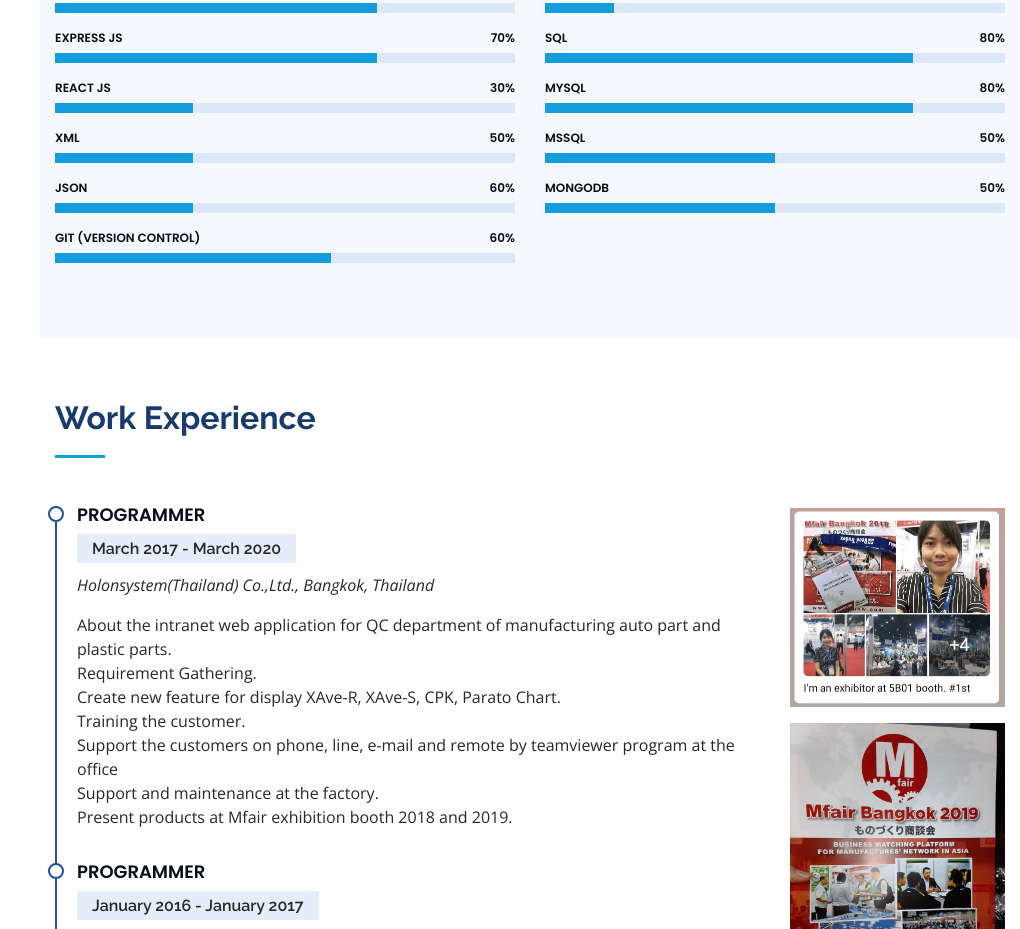
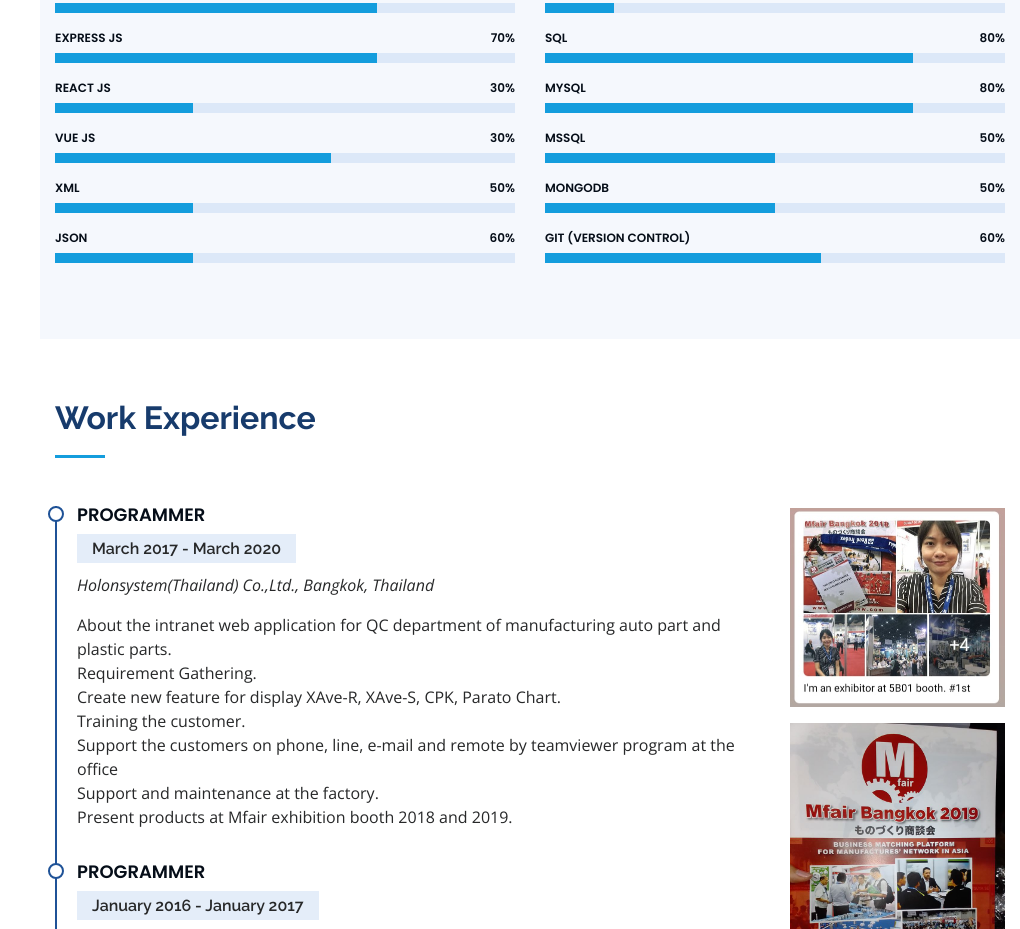
Before and after one commit to Mai2563/Mai2563.github.io, a plain HTML site: page index.html in a window 1280 px wide. Shown: the part 1339-2268 px from the top of the page, without its empty margins (260-1280 px from the left). Drawn offline with nearby package versions, Linux system fonts and the light colour scheme.

Commit message:
Add skill

```diff
--- a/index.html
+++ b/index.html
@@ -147,6 +147,13 @@
             </div>
 
             <div class="progress">
+              <span class="skill">Vue JS<i class="val">30%</i></span>
+              <div class="progress-bar-wrap">
+                <div class="progress-bar" role="progressbar" aria-valuenow="60" aria-valuemin="0" aria-valuemax="100"></div>
+              </div>
+            </div>
+
+            <div class="progress">
               <span class="skill">XML <i class="val">50%</i></span>
               <div class="progress-bar-wrap">
                 <div class="progress-bar" role="progressbar" aria-valuenow="30" aria-valuemin="0" aria-valuemax="100"></div>
@@ -157,13 +164,6 @@
               <span class="skill">Json <i class="val">60%</i></span>
               <div class="progress-bar-wrap">
                 <div class="progress-bar" role="progressbar" aria-valuenow="30" aria-valuemin="0" aria-valuemax="100"></div>
-              </div>
-            </div>
-
-            <div class="progress">
-              <span class="skill">Git (Version Control)<i class="val">60%</i></span>
-              <div class="progress-bar-wrap">
-                <div class="progress-bar" role="progressbar" aria-valuenow="60" aria-valuemin="0" aria-valuemax="100"></div>
               </div>
             </div>
 
@@ -254,6 +254,14 @@
                 <div class="progress-bar" role="progressbar" aria-valuenow="50" aria-valuemin="0" aria-valuemax="100"></div>
               </div>
             </div>
+
+            <div class="progress">
+              <span class="skill">Git (Version Control)<i class="val">60%</i></span>
+              <div class="progress-bar-wrap">
+                <div class="progress-bar" role="progressbar" aria-valuenow="60" aria-valuemin="0" aria-valuemax="100"></div>
+              </div>
+            </div>
+
 
           </div>
 
```
Also changed, not shown: main.js (added, +9 -0 lines).
